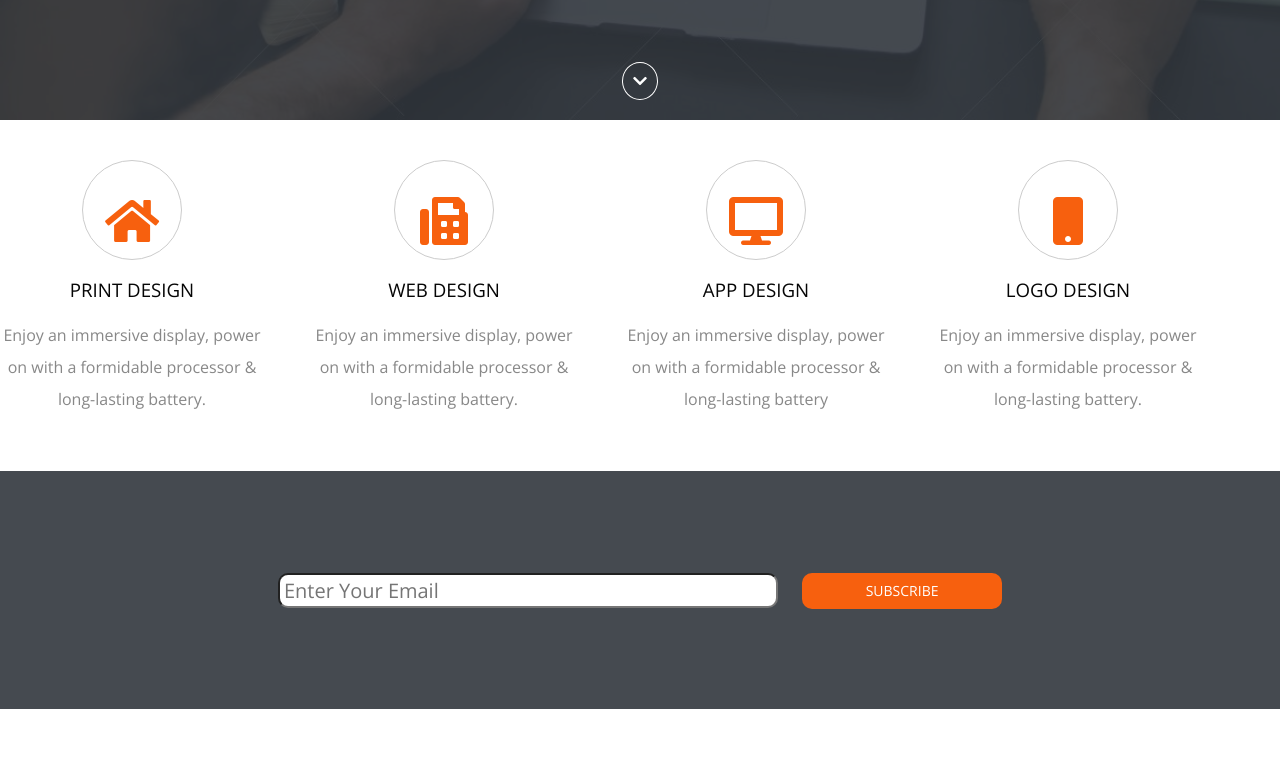
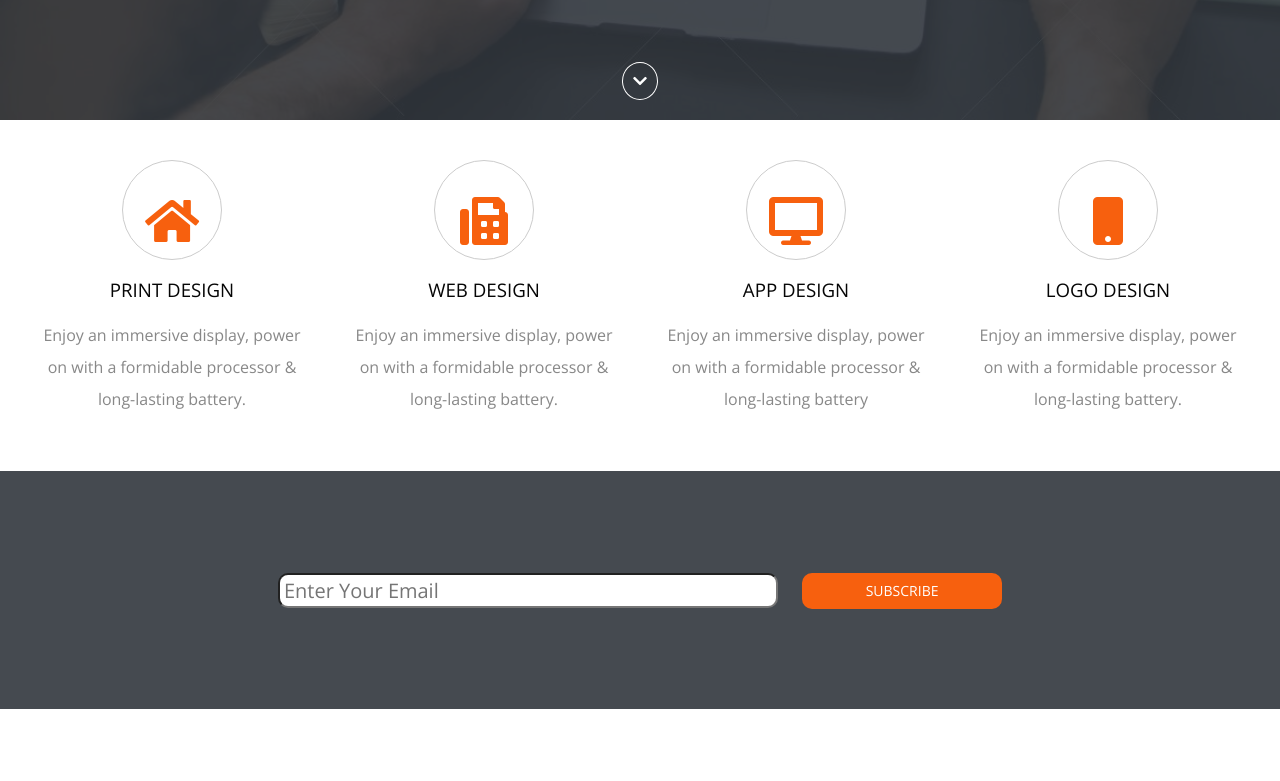
Before and after one commit to abd0107khaled0/project-5-jquery, a plain HTML site: page index.html in a window 1280 px wide. Shown: the part 680-1461 px from the top of the page. Drawn offline with nearby package versions, Linux system fonts and the light colour scheme.

Commit message:
Update pj6.css

```diff
--- a/css/pj6.css
+++ b/css/pj6.css
@@ -26,7 +26,6 @@ body {
 
 .text-center {
     text-align: center;
-    display: table-cell;
     vertical-align: middle
 }
 .upper {
@@ -152,7 +151,8 @@ margin: 10px 0 40px;
 
 .features {
     padding: 40px 0;
-    overflow: hidden
+    overflow: hidden;
+        display:block
 }
 /*
 .features .container {
```
